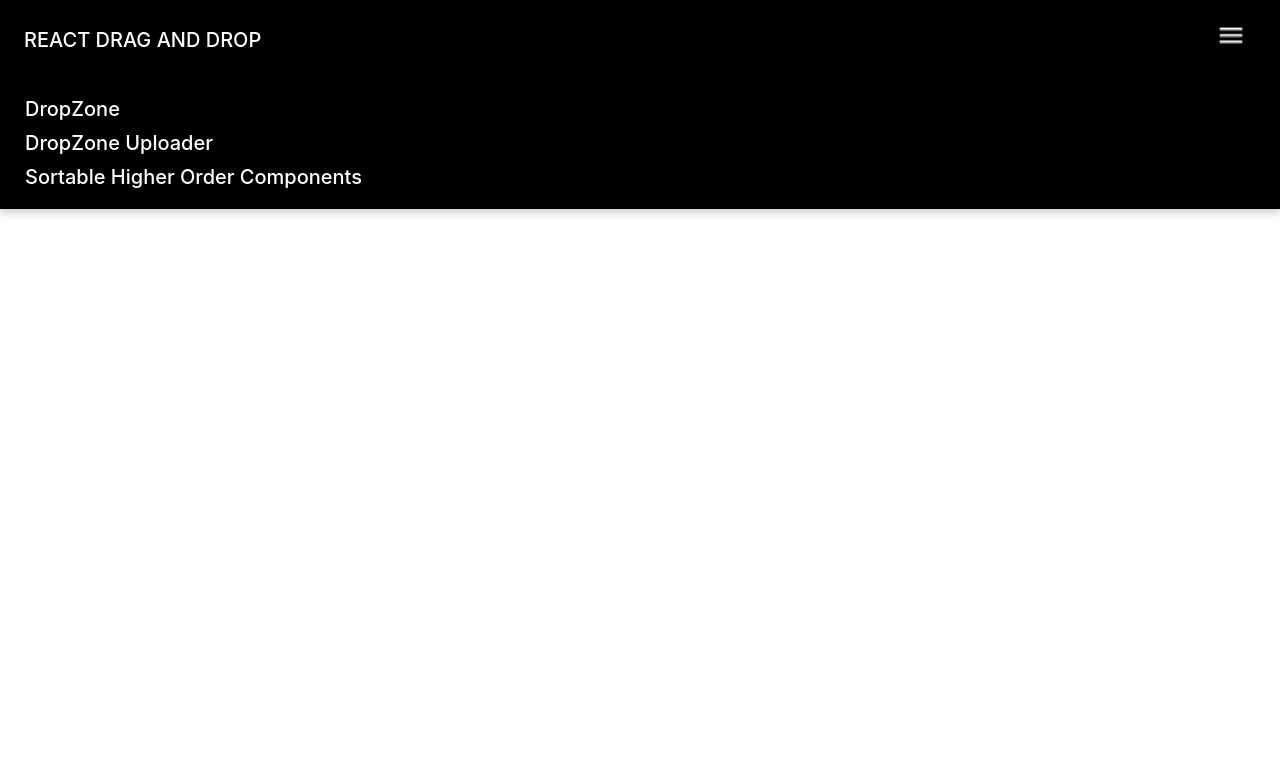
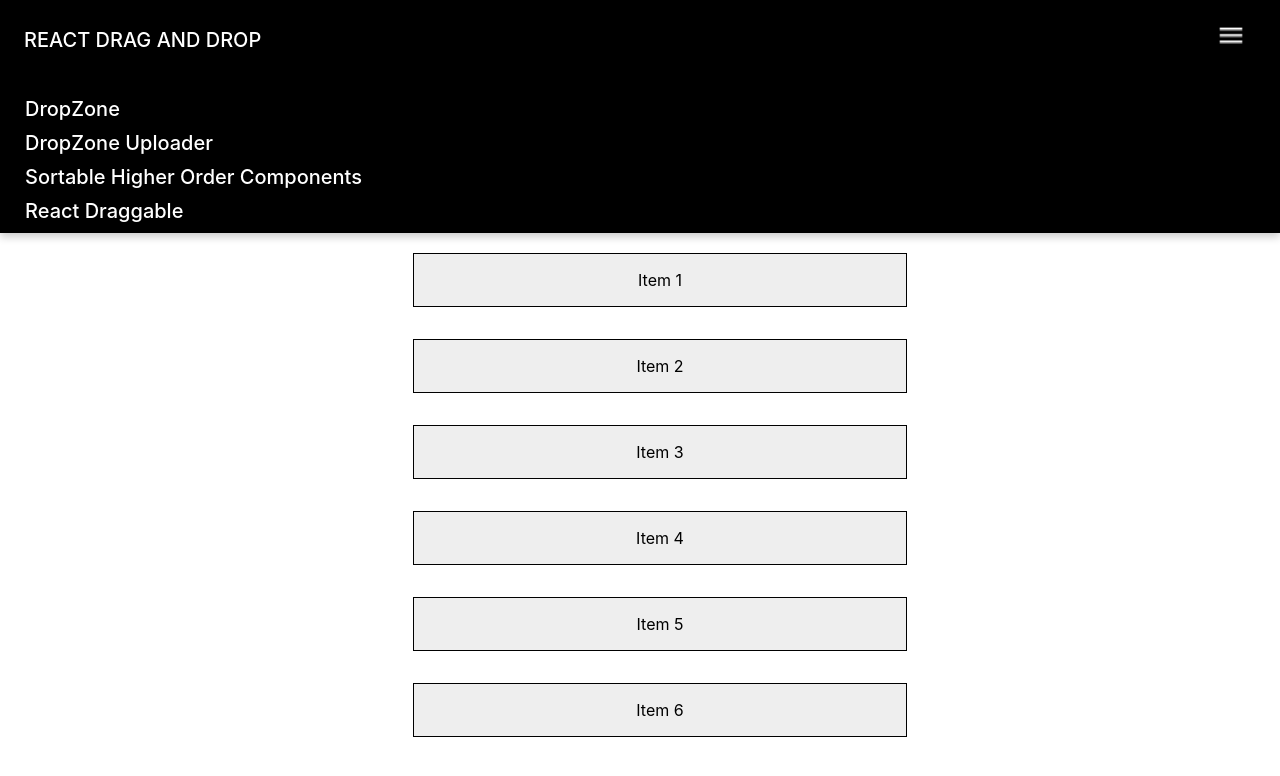
Before and after one commit to sleeplesseditor/DragAndDropFilesReact, a React (Create React App) app: page /react-draggable in a window 1280 px wide. Both pictures are taken after a click on the button 1231 px from the left and 28 px from the top of the page. Shown: the top 776 px of the page. Built offline with nearby package versions, Linux system fonts and the light colour scheme.

Commit message:
Page setup for ReactDraggable demo

```diff
--- a/src/App.js
+++ b/src/App.js
@@ -5,6 +5,7 @@ import Header from './components/Header/Header';
 import DropZonePage from './pages/DropZonePage';
 import DropZoneUploaderPage from './pages/DropZoneUploaderPage';
 import SortableHocPage from './pages/SortableHocPage';
+import ReactDraggable from './pages/ReactDraggable';
 
 function App() {
   return (
@@ -14,6 +15,7 @@ function App() {
           <Route exact path="/" component={DropZonePage} />
           <Route exact path="/dropzone-uploader" component={DropZoneUploaderPage} />
           <Route exact path="/sortablehoc" component={SortableHocPage} />
+          <Route exact path="/react-draggable" component={ReactDraggable} />
         </Switch>
     </Router>
   );
--- a/src/components/Header/Header.js
+++ b/src/components/Header/Header.js
@@ -69,6 +69,13 @@ export default function Header() {
             >
                 Sortable Higher Order Components
             </Link>
+            <Link
+                to={"/react-draggable"}
+                style={{ textDecoration: 'none' }}
+                onClick={toggleNav}
+            >
+                React Draggable
+            </Link>
         </nav>
       </CSSTransition>
       <button onClick={toggleNav} className="header-button">
--- /dev/null
+++ b/src/pages/ReactDraggable.js
@@ -0,0 +1,16 @@
+import React from 'react';
+import ReactDraggable from '../components/SortableHOC/SortableHoc';
+
+function SortableHocPage() {
+
+  return (
+    <React.Fragment>
+        <div className="App">
+            <h2>ReactDraggable</h2>
+            <ReactDraggable />
+        </div>
+    </React.Fragment>
+  );
+}
+
+export default SortableHocPage;
```
Also changed, not shown: src/components/ReactDraggable/ReactDraggable.js (added).
